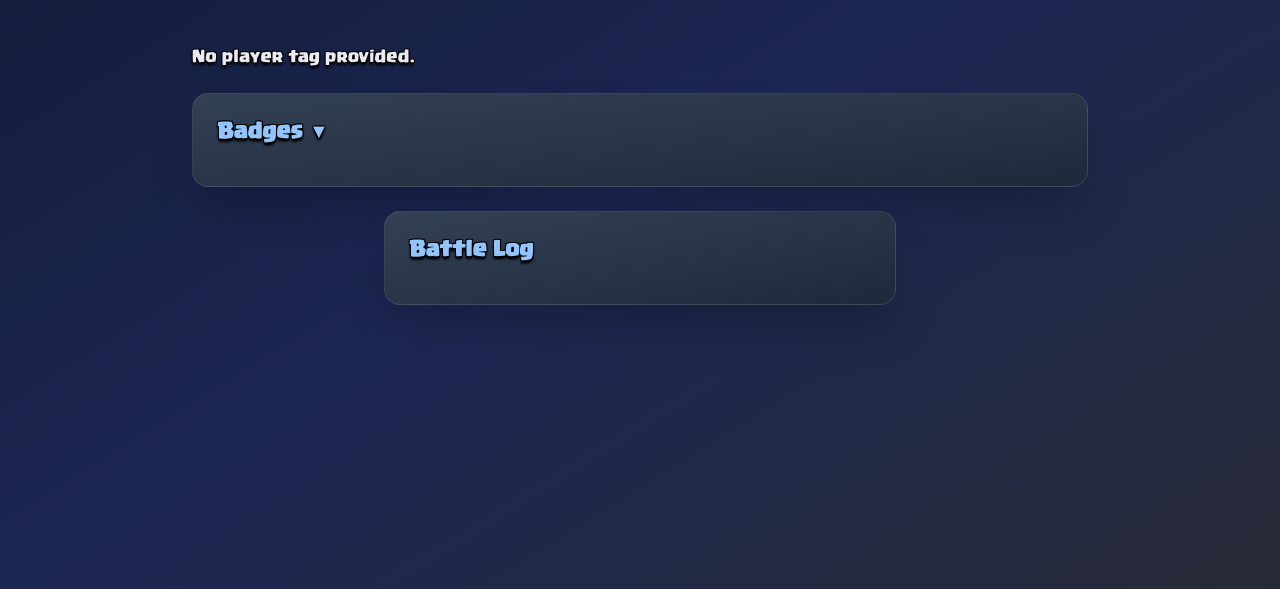
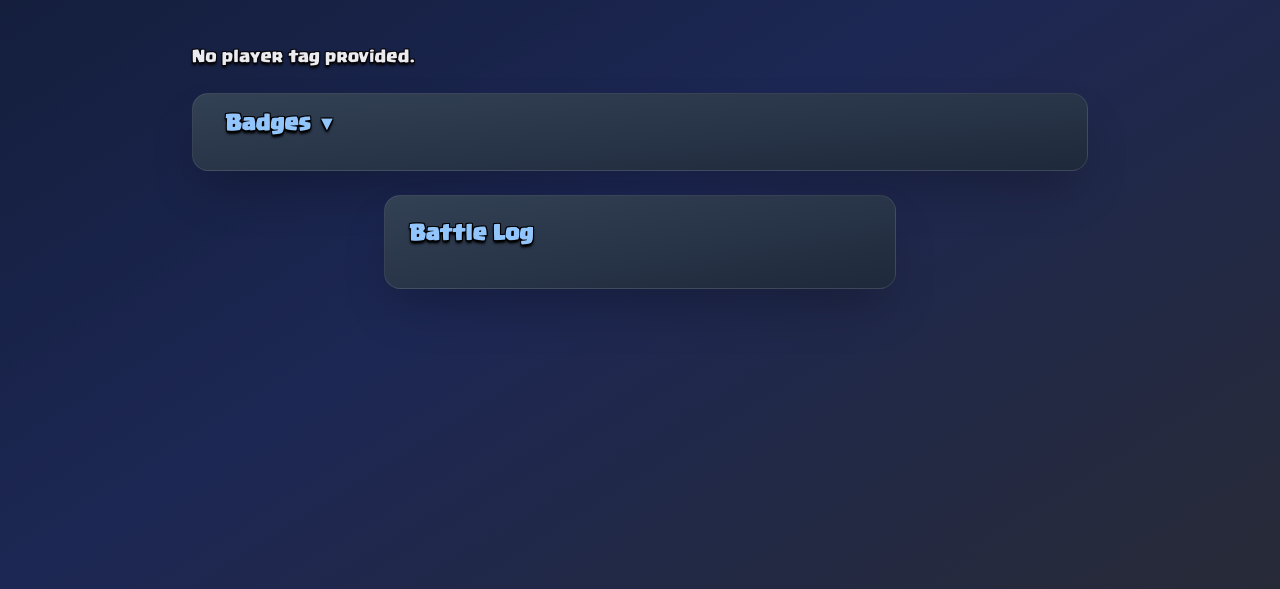
Before and after one commit to zynthoz/clash-app, a website: page pages/player.html in a window 1280 px wide. Shown: the part 211-800 px from the top of the page. Drawn offline with Linux system fonts and the light colour scheme.

Commit message:
refactor: enhance player layout for improved consistency and readability

```diff
--- a/pages/player.html
+++ b/pages/player.html
@@ -125,7 +125,7 @@
   </div>
 
   <!-- Badges Section -->
-  <section id="badgesSection" class="bg-gradient-to-br from-slate-700 to-slate-800 p-4 md:p-6 mt-6 px-8 rounded-2xl shadow-2xl border border-gray-500/30 backdrop-blur" aria-labelledby="badgesHeading">
+  <section id="badgesSection" class="bg-gradient-to-br from-slate-700 to-slate-800 p-4 mt-6 px-8 rounded-2xl shadow-2xl border border-gray-500/30 backdrop-blur" aria-labelledby="badgesHeading">
     <h3 id="badgesHeading" class="text-xl font-semibold text-blue-300 mb-4 cursor-pointer" onclick="toggleBadges()">Badges <span id="badgesToggleIcon">▼</span></h3>
     <div id="badgesContainer" class="grid grid-cols-10 gap-0 hidden">
       <!-- Badge icons will be inserted here -->
```
